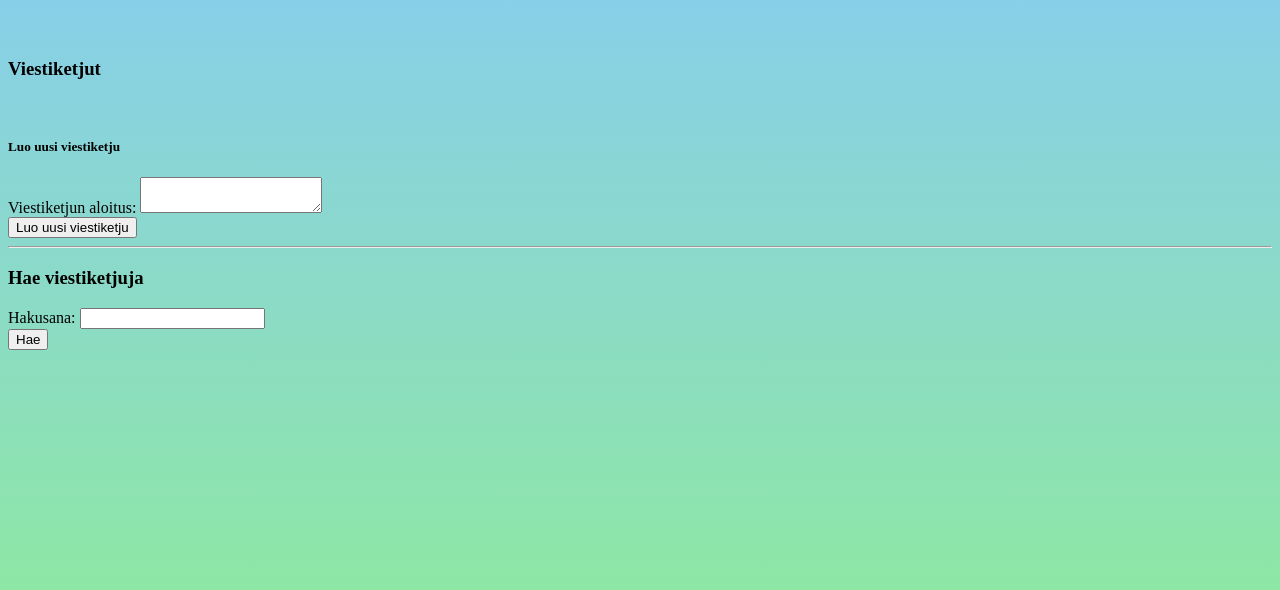
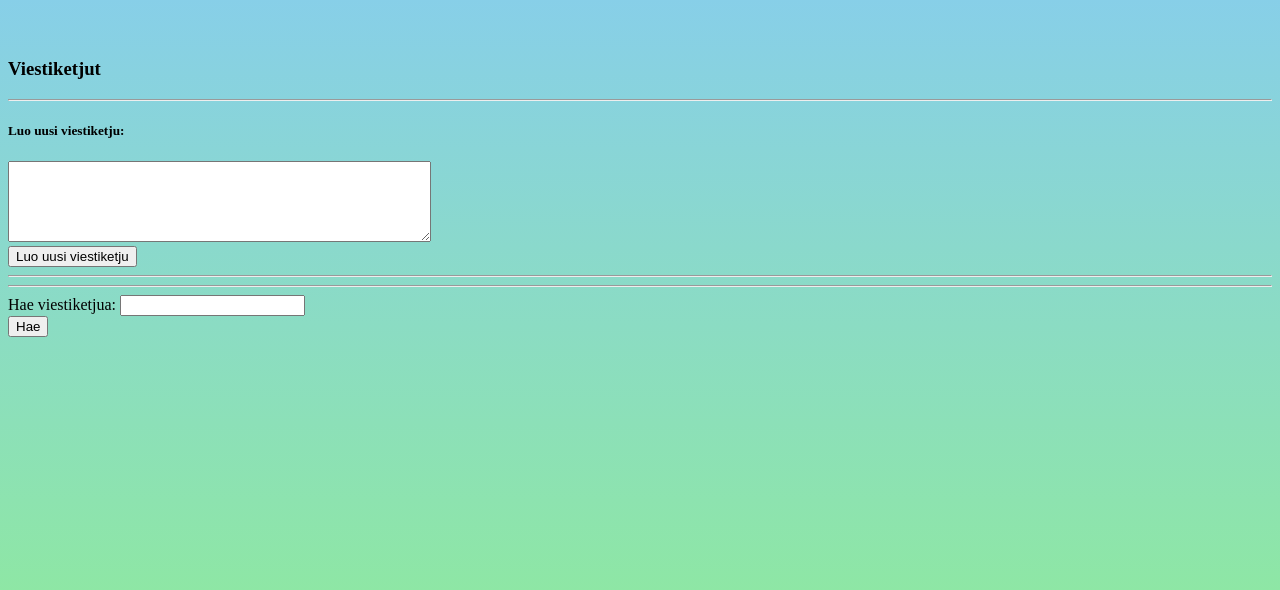
Before and after one commit to MiikkaVaa/Keskustelualusta-X.0, a Flask app: template templates/forum.html in a window 1280 px wide. Shown: the part 26-616 px from the top of the page. Run offline with Flask 3, Linux system fonts and the light colour scheme; the template is opened without the code that fills it, so the values that code supplies are empty.

Commit message:
Created go back buttom and edit layout of the software

```diff
--- a/templates/forum.html
+++ b/templates/forum.html
@@ -2,17 +2,8 @@
 {% extends "layout.html" %}
 
 {% block content %}
-
 <h1>{{forum.name}}</h1>
 <br>
-{% if forum.private and forum.user_id == session.id %}
-Lisää oikeuksia käyttäjälle nähdä tämä foorumi
-<form action="/forum/{{forum.id}}/add_permission" method="POST">
-    <input type="text" name="username" required>
-    <br>
-    <input type="submit" value="Lisää oikeus">
-</form>
-{% endif %}
 
 <h3>Viestiketjut</h3>
 <ul>
@@ -32,19 +23,28 @@ Lisää oikeuksia käyttäjälle nähdä tämä foorumi
         </li>
     {% endfor %}
 </ul>
-<br>
-<h5>Luo uusi viestiketju</h5>
+<hr>
+<h5>Luo uusi viestiketju:</h5>
 <form action="/new_thread" method="POST">
-    Viestiketjun aloitus: <textarea name="message" maxlength="200" required></textarea>
+    <textarea name="message"rows="5" cols="50" maxlength="200" required></textarea>
     <br>
     <input type="hidden" name="forum_id" value="{{forum.id}}">
     <input type="submit" value="Luo uusi viestiketju">
 </form>
 <hr>
+{% if forum.private and forum.user_id == session.id %}
+<h5>Kirjoita käyttäjän nimi jolle haluat antaa oikeuden katsoa tätä foorumia!</h5>
+<form action="/forum/{{forum.id}}/add_permission" method="POST">
+    <input type="text" name="username" required>
+    <br>
+    <input type="submit" value="Lisää oikeus">
+</form>
+{% endif %}
 
-<h3>Hae viestiketjuja</h3>
+<hr>
+
 <form action="/search_threads" method="GET">
-    Hakusana: <input type="text" name="query" required>
+    Hae viestiketjua: <input type="text" name="query" required>
     <br>
     <input type="hidden" name="forum_id" value="{{forum.id}}">
     <input type="submit" value="Hae">
--- a/templates/index.html
+++ b/templates/index.html
@@ -21,7 +21,7 @@
 </ul>
 
     {% if session.is_admin %}
-    <h2>Uusi foorumi</h2>
+    <h3>Uusi foorumi</h3>
     <form action="/new_forum" method="POST">
         Keskustelualueen nimi: <input type="text" name="name" maxlength="20" required>
         <br>
--- a/templates/thread.html
+++ b/templates/thread.html
@@ -2,8 +2,8 @@
 {% extends "layout.html" %}
 
 {% block content %}
-
-<h2>{{thread.message}}</h2>
+<h2>Foorumi - {{thread.message}}</h2>
+<a href="/forum/{{forum.id}}">Takaisin foorumiin</a>
 <br>
 <h3>Vastaukset</h3>
 <ul>
--- a/templates/wrong.html
+++ b/templates/wrong.html
@@ -5,5 +5,4 @@
 
 <h1>Virhe!</h1>
 <p>{{message}}</p>
-<a href="/">Etusivulle</a>
 {% endblock %}
```
Also changed, not shown: routes.py (line endings or trailing spaces).
